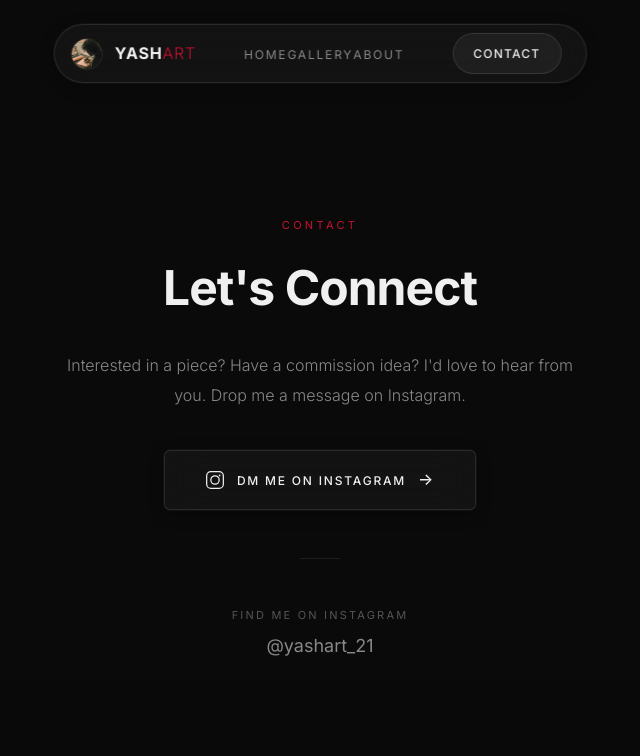
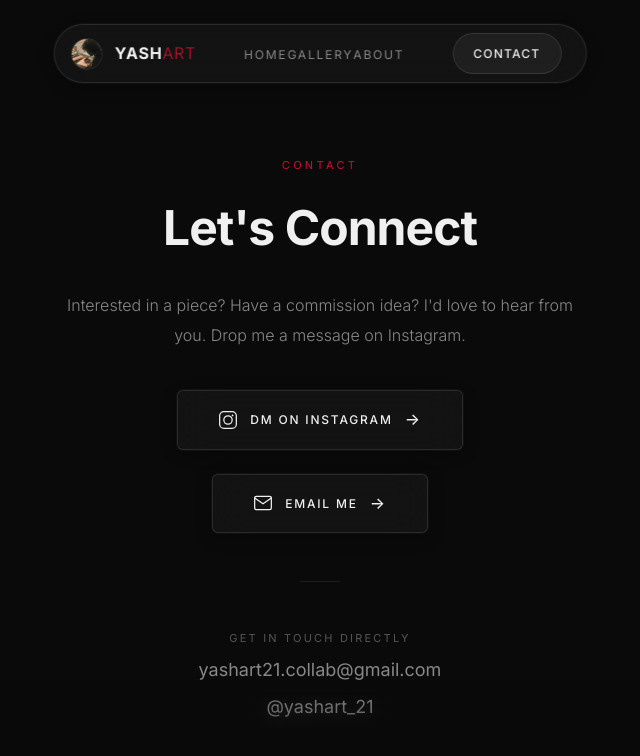
Before and after one commit to yashved-prog/yashart-portfolio, a Next.js app: page /contact in a window 1280 px wide. Shown: the top 756 px of the page, without its empty margins (320-960 px from the left). Built offline with nearby package versions, Linux system fonts and the light colour scheme.

Commit message:
Add email contact buttons and links across site

```diff
--- a/app/about/page.js
+++ b/app/about/page.js
@@ -71,7 +71,11 @@ export default function AboutPage() {
           <p className={`${styles.text} about-reveal`}>
             I&apos;m always open to commissions and collaborations. If a piece
             catches your eye, or you have something specific in mind, feel
-            free to reach out.
+            free to email me at{' '}
+            <a href="mailto:yashart21.collab@gmail.com" className={styles.handle}>
+              yashart21.collab@gmail.com
+            </a>{' '}
+            or reach out on Instagram.
           </p>
 
           <div className={`${styles.signature} about-reveal`}>
--- a/app/contact/page.js
+++ b/app/contact/page.js
@@ -34,6 +34,7 @@ export default function ContactPage() {
           from you. Drop me a message on Instagram.
         </p>
 
+        <div className={styles.buttonGroup}>
           <a
             href={INSTAGRAM_DM_URL}
             target="_blank"
@@ -55,14 +56,43 @@ export default function ContactPage() {
               <circle cx="12" cy="12" r="5" />
               <circle cx="17.5" cy="6.5" r="1" fill="currentColor" stroke="none" />
             </svg>
-          <span>DM me on Instagram</span>
+            <span>DM on Instagram</span>
             <span className={styles.arrow}>&rarr;</span>
           </a>
+
+          <a
+            href="mailto:yashart21.collab@gmail.com"
+            className={`${styles.dmButton} contact-reveal`}
+          >
+            <svg
+              className={styles.igIcon}
+              width="20"
+              height="20"
+              viewBox="0 0 24 24"
+              fill="none"
+              stroke="currentColor"
+              strokeWidth="1.5"
+              strokeLinecap="round"
+              strokeLinejoin="round"
+            >
+              <path d="M4 4h16c1.1 0 2 .9 2 2v12c0 1.1-.9 2-2 2H4c-1.1 0-2-.9-2-2V6c0-1.1.9-2 2-2z"></path>
+              <polyline points="22,6 12,13 2,6"></polyline>
+            </svg>
+            <span>Email Me</span>
+            <span className={styles.arrow}>&rarr;</span>
+          </a>
+        </div>
 
         <div className={`${styles.divider} contact-reveal`} aria-hidden="true" />
 
         <div className={`${styles.handleSection} contact-reveal`}>
-          <p className={styles.handleLabel}>Find me on Instagram</p>
+          <p className={styles.handleLabel}>Get in touch directly</p>
+          <a
+            href="mailto:yashart21.collab@gmail.com"
+            className={styles.handle}
+          >
+            yashart21.collab@gmail.com
+          </a>
           <a
             href={INSTAGRAM_PROFILE_URL}
             target="_blank"
--- a/app/contact/page.module.css
+++ b/app/contact/page.module.css
@@ -38,6 +38,13 @@
   line-height: 1.85;
   color: var(--color-text-secondary);
   margin-bottom: 2.5rem;
+}
+
+.buttonGroup {
+  display: flex;
+  gap: 1.5rem;
+  justify-content: center;
+  flex-wrap: wrap;
 }
 
 .dmButton {
```
Also changed, not shown: app/page.js (+9 -0 lines), app/page.module.css (+7 -0 lines). Lines whose indentation alone changed are shown as unchanged.
